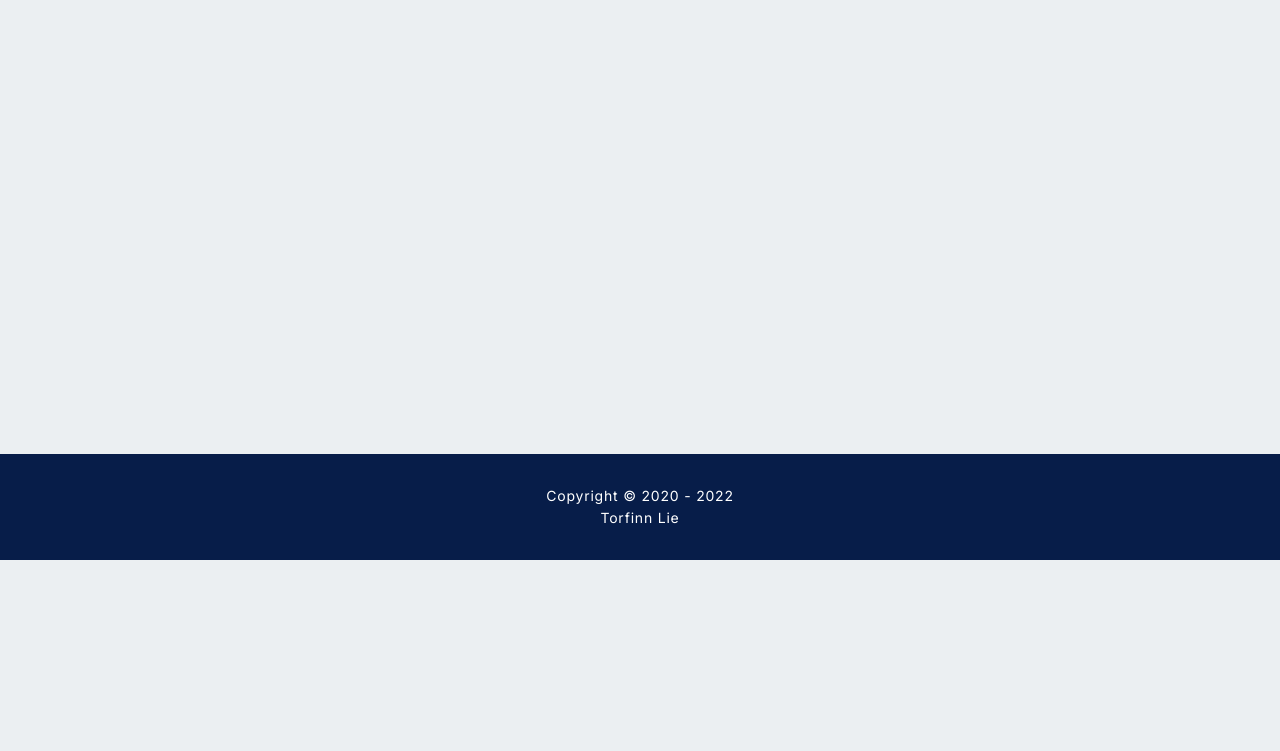
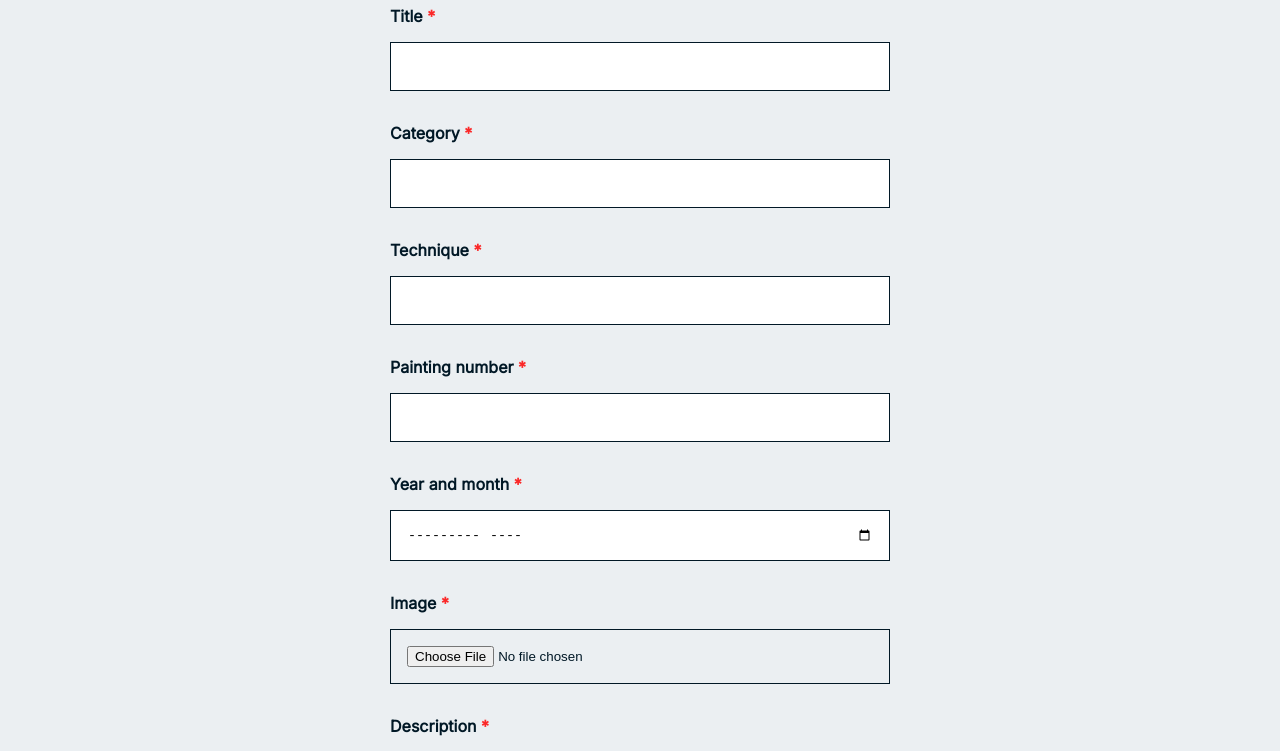
Before and after one commit to lunadragon06/torfs-art-gallery, a React (Create React App) app: page /add in a window 1280 px wide. Shown: the part 240-991 px from the top of the page. Before the commit the page ends 800 px from the top, so only its background shows below. Built offline with nearby package versions, Linux system fonts and the light colour scheme.

Commit message:
Update Add.js

```diff
--- a/src/components/pages/admin/subpages/Add.js
+++ b/src/components/pages/admin/subpages/Add.js
@@ -4,6 +4,37 @@ export default function Add() {
 	return (
 		<>
 			<Heading content="Add" />
+			<form>
+                <label htmlFor="title">
+					Title <span className="reqdot">*</span>
+				</label>
+                    <input type="text" name="title" required />
+				<label htmlFor="cat">
+					Category <span className="reqdot">*</span>
+				</label>
+                    <input type="text" name="cat" required />
+				<label htmlFor="tec">
+					Technique <span className="reqdot">*</span>
+				</label>
+                    <input type="text" name="tec" required />
+				<label htmlFor="no">
+					Painting number <span className="reqdot">*</span>
+				</label>
+                    <input type="number" name="no" required/>
+				<label htmlFor="year">
+					Year and month <span className="reqdot">*</span>
+				</label>
+                    <input type="month" id="start" name="start" min="2019-01" />
+				<label htmlFor="img">
+					Image <span className="reqdot">*</span>
+				</label>
+				    <input type="file" name="img" id="img" className="file-input" required />
+				<label htmlFor="description">
+					Description <span className="reqdot">*</span>
+				</label>
+			        <textarea id="desc" name="desc"></textarea>
+                <button className="addbtn" type="submit">Add painting</button>
+            </form>
 		</>
 	);
 }
```
